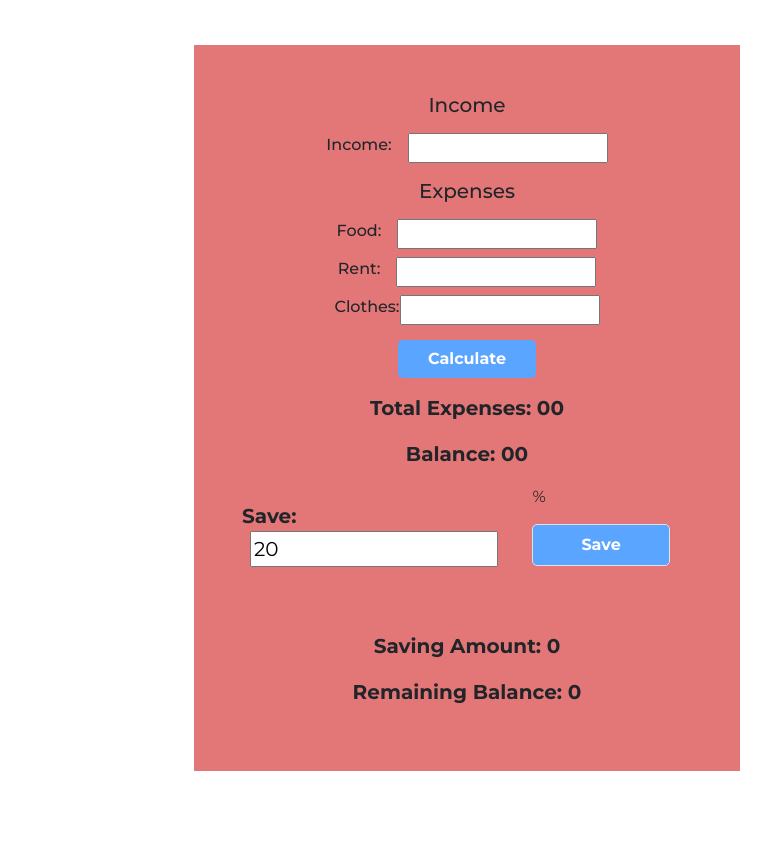
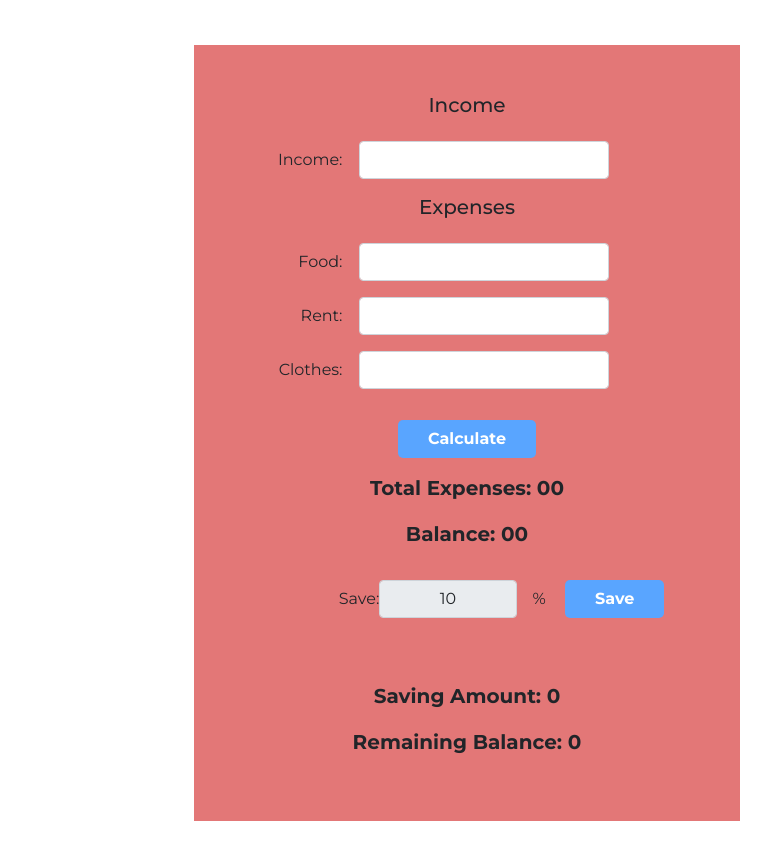
Before and after one commit to marufbillah57/money-master, a plain HTML site: page index.html in a window 1280 px wide. Shown: the part 89-948 px from the top of the page, without its empty margins (458-1229 px from the left). Before the commit the page ends 908 px from the top, so only its background shows below. Drawn offline with nearby package versions, Linux system fonts and the light colour scheme.

Commit message:
balance updated

```diff
--- a/css/style.css
+++ b/css/style.css
@@ -14,7 +14,7 @@ p{
     background-color: #E37777;
 }
 
-#calculate, .save-button {
+#calculate-button, .save-button {
     background-color: #59A5FF;
     color: white;
     text-align: center;
--- a/index.html
+++ b/index.html
@@ -22,7 +22,7 @@
              </div>
              <div class="col-12 col-md-6">
                 <div class="input-area p-5">
-                        <h5 class="text-capitalize text-center mb-3">income</h5>
+                        <!-- <h5 class="text-capitalize text-center mb-3">income</h5>
                         <div class="d-flex align-items-center justify-content-center">
                             <h6 class="me-3 text-capitalize">income:</h6>
                             <input id="income-input"type="text">
@@ -41,27 +41,82 @@
                             <input id="clothes-input"type="text">
                         </div>
                         <div class="text-center">
-                            <button id="calculate">Calculate</button>
+                            <button id="calculate-button">Calculate</button>
                             <p>Total Expenses: <span id="total-expense">00</span></p>
                             <p>Balance: <span id="balance">00</span></p>
-                        </div>
+                        </div> -->
 
-                        <div class="save-area">
+                        <!-- <div class="save-area">
                             <div class="d-flex ">
-                                <p class="mt-3">Save: <input type="number" min="0" value="20" class="ms-2"></p>
+                                <p class="mt-3">Save: <input type="text" value="10" disabled class="ms-2 text-center"></p>
                             </div>
                             <div>
                                 <span class="ms-4">%</span>
                                 <button class="ms-4 border border-rounded px-5 py-2 save-button">Save</button>
                             </div>
-                        </div>
-                        <div class="text-center mt-5">
-                            <p>Saving Amount: <span id="saving-amount">0</span></p>
-                            <p>Remaining Balance: <span id="remaining-balance">0</span></p>
-                        </div>
+                        </div> -->
 
 
+                       <!-- <p>Food: <input id="clothes-input"type="text"></p> -->
 
+                       <div class="row g-3 align-items-center justify-content-center">
+                        <h5 class="text-capitalize text-center">income</h5>
+                        <div class="col-sm-12 col-md-3 text-md-end">
+                          <label for="income-input" class="col-form-label">Income:</label>
+                        </div>
+                        <div class="col-sm-12 col-md-9">
+                          <input type="text" id="income-input" class="w-75 form-control" aria-describedby="passwordHelpInline">
+                        </div>
+                        <h5 class="text-capitalize text-center">Expenses</h5>
+                        <div class="col-sm-12 col-md-3 text-md-end">
+                          <label for="food-input" class="col-form-label">Food:</label>
+                        </div>
+                        <div class="col-sm-12 col-md-9">
+                          <input type="text" id="food-input" class="w-75 form-control" aria-describedby="passwordHelpInline">
+                        </div>
+                        <div class="col-sm-12 col-md-3 text-md-end">
+                          <label for="rent-input" class="col-form-label">Rent:</label>
+                        </div>
+                        <div class="col-sm-12 col-md-9">
+                          <input type="text" id="rent-input" class="w-75 form-control" aria-describedby="passwordHelpInline">
+                        </div>
+                        <div class="col-sm-12 col-md-3 text-md-end">
+                          <label for="clothes-input" class="col-form-label">Clothes:</label>
+                        </div>
+                        <div class="col-sm-12 col-md-9">
+                          <input type="text" id="clothes-input" class="w-75 form-control" aria-describedby="passwordHelpInline">
+                        </div>
+                        <div class="text-center">
+                            <button id="calculate-button">Calculate</button>
+                            <p>Total Expenses: <span id="total-expense">00</span></p>
+                            <p>Balance: <span id="balance">00</span></p>
+                        </div>
+                      </div>
+
+                      <!-- Saving Balance -->
+                      <div class="d-md-flex">
+                        <div class="d-flex justify-content-center align-items-center">
+                            <div class="col text-md-end">
+                                <label for="save" class="col-form-label ms-3">Save: </label>
+                              </div>
+                              <div class="col">
+                                <input type="text" id="save" class="w-md-75 form-control text-center" value="10" disabled aria-describedby="passwordHelpInline">
+                              </div>
+                        </div>
+                        <div class="d-flex">
+                            <div class="col">
+                                <span class="ms-md-3"> % </span>
+                                <button id="save-button" class="save-button">Save</button>
+                              <!-- <span id="save" class="form-text">
+                                Save
+                              </span> -->
+                            </div>
+                        </div>
+                      </div>
+                    <div class="text-center mt-5">
+                        <p>Saving Amount: <span id="saving-amount">0</span></p>
+                        <p>Remaining Balance: <span id="remaining-balance">0</span></p>
+                    </div>
 
                 </div>
              </div>
--- a/js/app.js
+++ b/js/app.js
@@ -1,13 +1,17 @@
 function getProductId(idName){
     const product = document.getElementById(idName);
     const productNumber = parseFloat(product.value);
+    // clear input field
+    product.value = '';
     if(productNumber > 0){
         return productNumber;
+    } else {
+
     }
-    product.value = '';
+
 }
 
-document.getElementById('calculate').addEventListener('click', function(){
+document.getElementById('calculate-button').addEventListener('click', function(){
    const incomeAmount = getProductId('income-input');
    const foodAmount = getProductId('food-input');
    const rentAmount = getProductId('rent-input');
@@ -30,42 +34,9 @@ document.getElementById('calculate').addEventListener('click', function(){
 
 });
 
+document.getElementById('save-button').addEventListener('click', function(){
+    const saveAmountText = document.getElementById('saving-amount').innerText;
+    const remainAmountText = document.getElementById('remaining-balance').innerText;
+    const incomeAmount = getProductId('income-input');
 
-
-// document.getElementById('calculate').addEventListener('click', function(){
-//     const incomeInput = document.getElementById('income-input');
-//     const incomeAmount = parseFloat(incomeInput.value);
-//     // expenses
-//     const food = document.getElementById('food-input');
-//     const foodAmount = parseFloat(food.value);
-//     const rent = document.getElementById('rent-input');
-//     const rentAmount = parseFloat(rent.value);
-//     const clothes = document.getElementById('clothes-input');
-//     const clothesAmount = parseFloat(clothes.value);
-//     console.log(clothesAmount);
-//     costCalculate();
-//     balance();
-
-// });
-
-/*
-function costCalculate(){
-    const food = document.getElementById('food-input');
-    const foodAmount = parseFloat(food.value);
-    const rent = document.getElementById('rent-input');
-    const rentAmount = parseFloat(rent.value);
-    const clothes = document.getElementById('clothes-input');
-    const clothesAmount = parseFloat(clothes.value);
-    const totalCost = foodAmount + rentAmount + clothesAmount;
-   return document.getElementById('total-expense').innerText = totalCost;
-}
-
-
-
-function balance(){
-    const incomeInput = document.getElementById('income-input');
-    const incomeAmount = parseFloat(incomeInput.value);
-    const totalCost = costCalculate();
-    document.getElementById('balance').innerText = incomeAmount - totalCost;
-
-} */
+});
```
